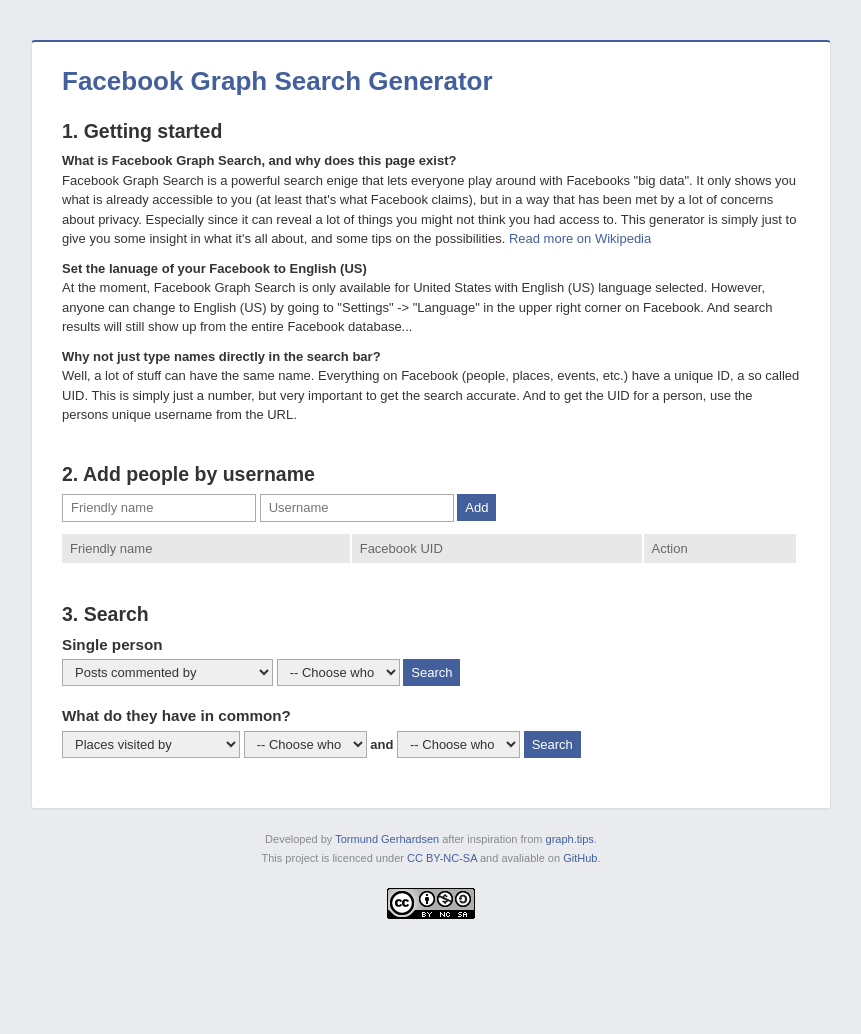
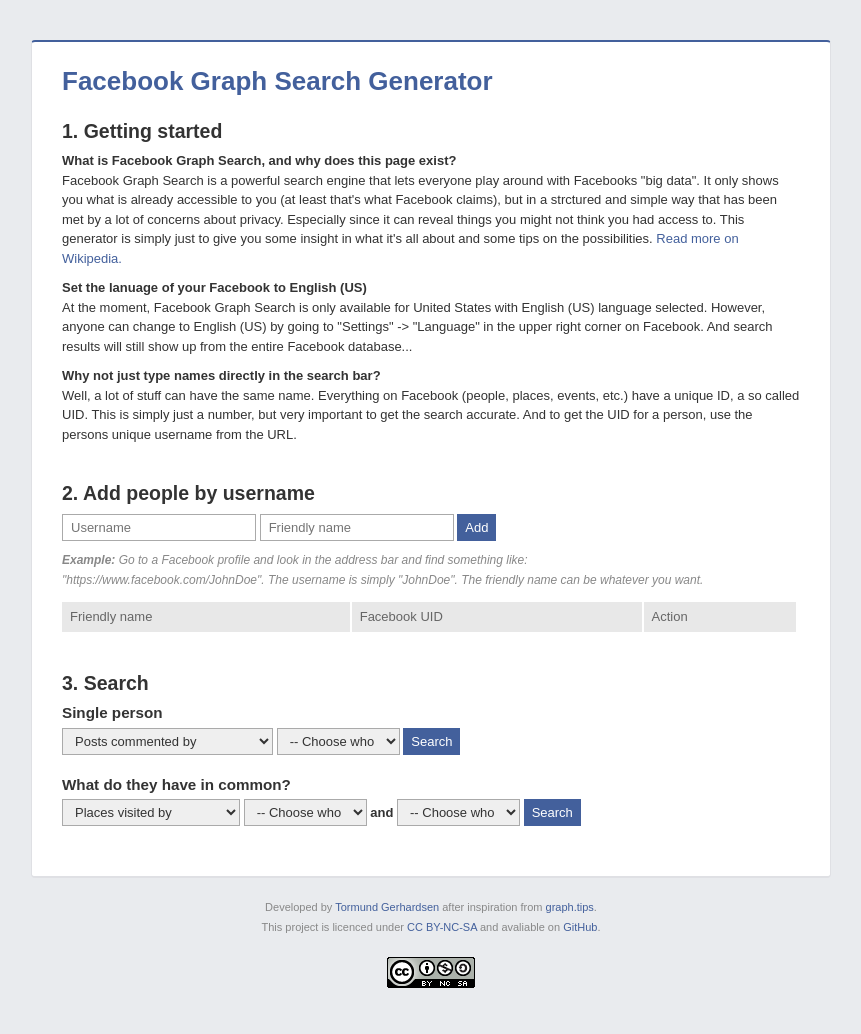
Before and after one commit to k9team3/facebook-graph-search-generator, a PHP site: page / in a window 1280 px wide. Shown: the whole page, without its empty margins (209-1070 px from the left). Before the commit the page ends 919 px from the top, so only its background shows below. Run offline with PHP 8.4, Linux system fonts and the light colour scheme; lists and menus that the app fills with data are empty.

Commit message:
Added examples and updated "Getting started" text again.

```diff
--- a/index.php
+++ b/index.php
@@ -22,13 +22,13 @@ $cookie_data = $FbGSG->get_cookie_data();
             <h2>1. Getting started</h2>
             <p>
                 <strong>What is Facebook Graph Search, and why does this page exist?</strong> <br />
-                Facebook Graph Search is a powerful search enige that lets everyone play around with Facebooks
+                Facebook Graph Search is a powerful search engine that lets everyone play around with Facebooks
                 "big data". It only shows you what is already accessible to you (at least that's what Facebook claims),
-                but in a way that has been met by a lot of concerns about privacy. Especially since it can reveal a
-                lot of things you might not think you had access to.
-                This generator is simply just to give you some insight in what it's all about, and some tips on the
+                but in a strctured and simple way that has been met by a lot of concerns about privacy.
+                Especially since it can reveal things you might not think you had access to.
+                This generator is simply just to give you some insight in what it's all about and some tips on the
                 possibilities.
-                <a target="_blank" href="https://en.wikipedia.org/wiki/Facebook_Graph_Search">Read more on Wikipedia</a>
+                <a target="_blank" href="https://en.wikipedia.org/wiki/Facebook_Graph_Search">Read more on Wikipedia.</a>
             </p>
             <p>
                 <strong>Set the lanuage of your Facebook to English (US)</strong> <br />
@@ -47,13 +47,18 @@ $cookie_data = $FbGSG->get_cookie_data();
         <!-- ADD & LIST ITEMS -->
         <section>
             <h2>2. Add people by username</h2>
-            <!-- TODO: Add examples -->
-
             <p>
+                <input type="text" id="input-username-or-uid" name="username-or-uid" placeholder="Username">
                 <input type="text" id="input-friendlyname" name="friendlyname" placeholder="Friendly name">
-                <input type="text" id="input-username-or-uid" name="username-or-uid" placeholder="Username">
                 <span id="btn-add-item" class="button">Add</span>
                 <img id="loading-add-item" class="loading" src="img/loading.gif" width="24" />
+            </p>
+            <p class="example">
+                <em>
+                <strong>Example:</strong>
+                    Go to a Facebook profile and look in the address bar and find something like: <br />
+                "https://www.facebook.com/JohnDoe". The username is simply "JohnDoe". The friendly name can be whatever you want.
+                </em>
             </p>
 
             <table id="fb-items" cellpadding="0" cellspacing="2">
@@ -71,7 +76,7 @@ $cookie_data = $FbGSG->get_cookie_data();
 
             <!-- PERSON-->
             <h3>Single person</h3>
-            <p class="search-p">
+            <p class="search">
                 <select onchange="generate_url_personal();" id="select-personal-what">
                     <option value="stories-commented">Posts commented by</option>
                     <option value="photos-liked">Photos liked by</option>
@@ -88,7 +93,7 @@ $cookie_data = $FbGSG->get_cookie_data();
 
             <!-- COMMON -->
             <h3>What do they have in common?</h3>
-            <p class="search-p">
+            <p class="search">
                 <select onchange="generate_url_common();" id="select-common-what">
                     <option value="places-visited">Places visited by</option>
                     <option value="pages-liked">Pages liked by</option>
--- a/style.css
+++ b/style.css
@@ -33,7 +33,11 @@ h2 { margin-bottom: 10px; }
 h3 { margin-bottom: 5px; }
 
 p { margin-bottom: 10px; }
-p.search-p { margin-bottom: 20px; }
+p.search { margin-bottom: 20px; }
+p.example {
+    font-size: 12px;
+    color: #888;
+}
 
 section { margin-bottom: 40px; }
 
```
